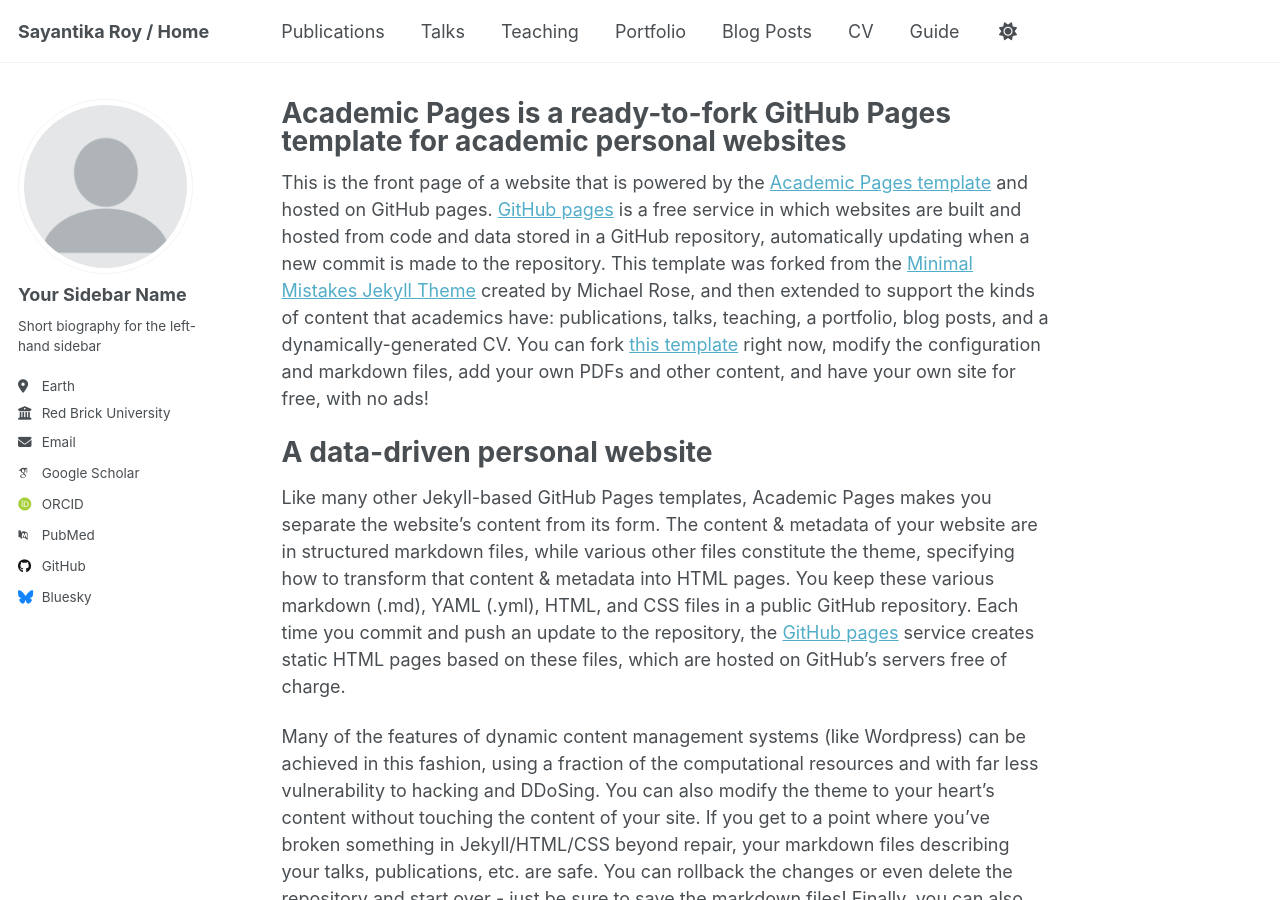
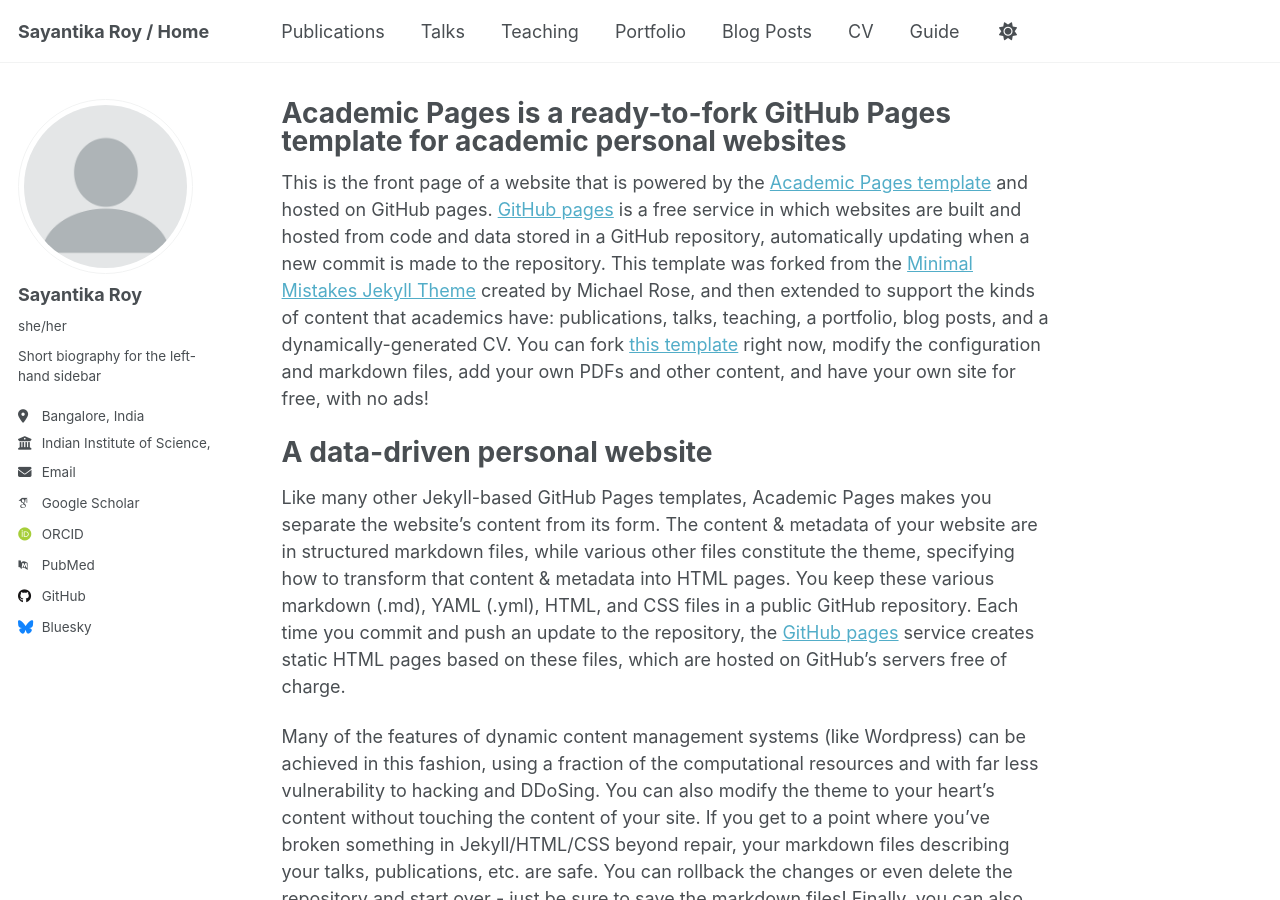
Before and after one commit to sayo-134/sayantika-roy.github.io, a Jekyll site: the page built from _pages/about.md, in a window 1280 px wide and 900 px high. Built offline with Jekyll 4.4.1, drawn with Linux system fonts in a browser that asks for light colours; some web fonts are replaced.

Commit message:
Update _config.yml

```diff
--- a/_config.yml
+++ b/_config.yml
@@ -13,7 +13,7 @@ title                    : "Sayantika Roy / Home"
 title_separator          : "-"
 name                     : &name "Sayantika Roy"
 description              : &description "personal description"
-url                      : https://academicpages.github.io # the base hostname & protocol for your site e.g. "https://[your GitHub username].github.io" or if you already have some other page hosted on Github then use "https://[your GitHub username].github.io/[Your Repo Name]"
+url                      : https://sayo-134.github.io/sayantika-roy.github.io/ # the base hostname & protocol for your site e.g. "https://[your GitHub username].github.io" or if you already have some other page hosted on Github then use "https://[your GitHub username].github.io/[Your Repo Name]"
 baseurl                  : "" # the subpath of your site, e.g. "/blog"
 repository               : "sayo-134/sayantika-roy.github.io"
 
@@ -23,11 +23,11 @@ repository               : "sayo-134/sayantika-roy.github.io"
 author:
   # Biographic information
   avatar           : "profile.png"
-  name             : "Your Sidebar Name"
-  pronouns         : # example: "she/her"
+  name             : "Sayantika Roy"
+  pronouns         : "she/her"
   bio              : "Short biography for the left-hand sidebar"
-  location         : "Earth"
-  employer         : "Red Brick University"
+  location         : "Bangalore, India"
+  employer         : "Indian Institute of Science, Bangalore"
   uri              : # URL
   email            : "none@example.org"
 
```
